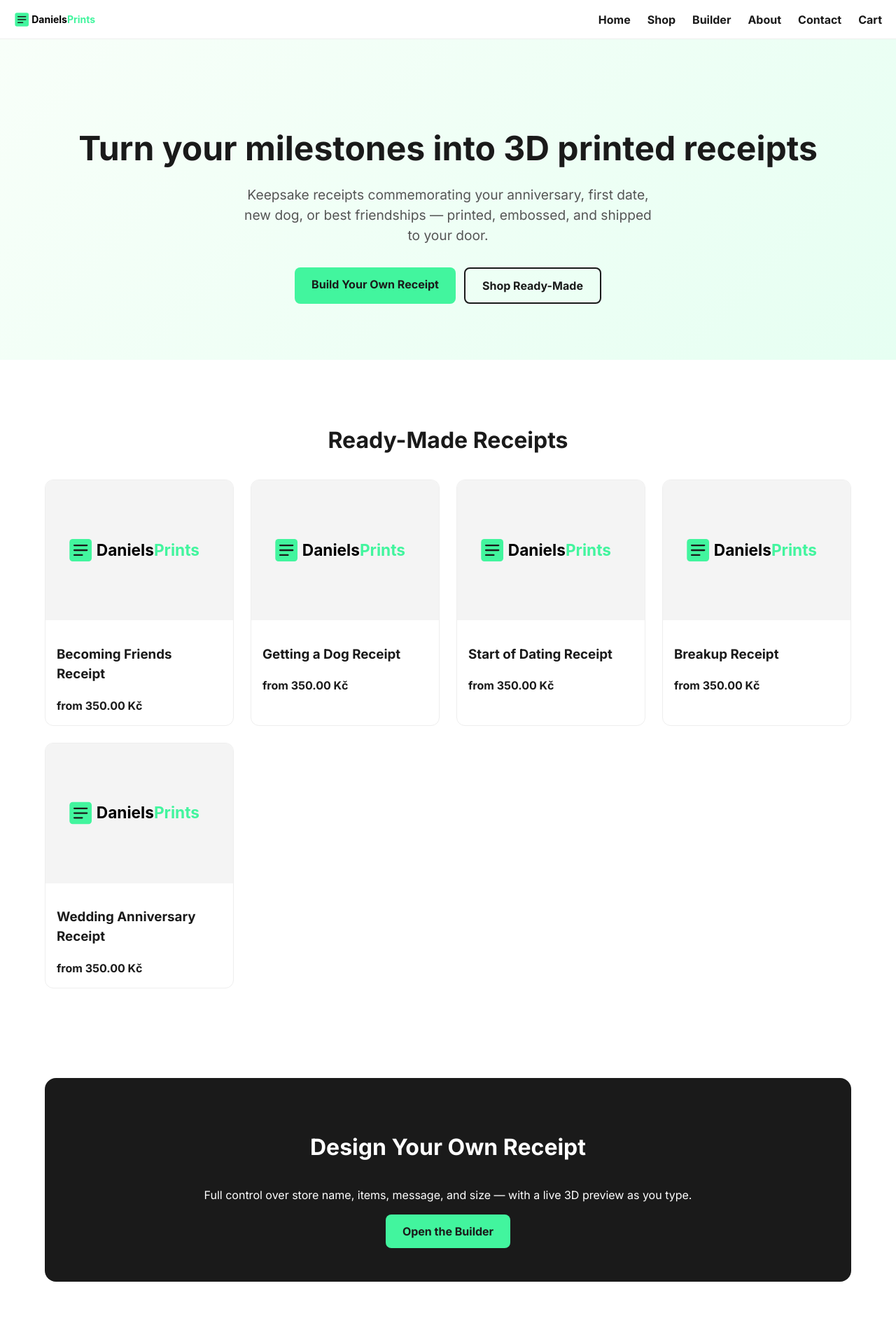
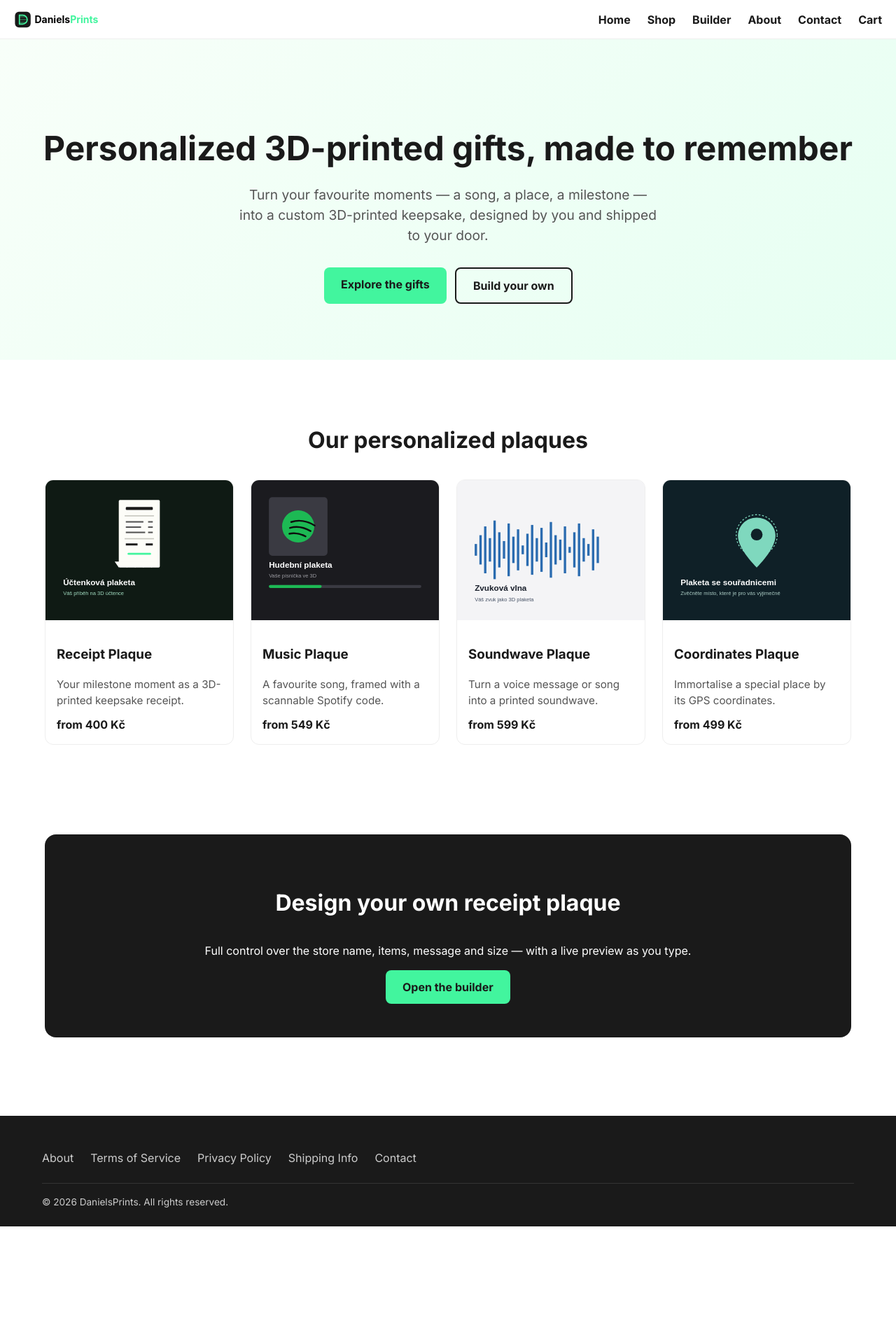
Before and after one commit to Danas2008/shop-danielshop, a Django app: page / in a window 1280 px wide. Shown: the top 1920 px of the page at 70% size. After the commit the page ends 1752 px from the top, so only its background shows below. Run offline with Django 5.2, Linux system fonts and the light colour scheme; data comes from the database, SQL or seed files in the repository.

Commit message:
Redesign landing page as multi-product showcase and refresh logo
Replace the receipt-only home page with a generic 'personalized 3D-printed
gifts' hero and an equal-weight grid of all four product types (receipt,
music, soundwave, coordinates), each with its SVG art, pitch, starting
price and link. Add a matching receipt-plaque placeholder SVG. Redesign
the logo from a receipt-roll icon to a layered 'D' monogram (3D-print
layer motif) that still reads at favicon size. Keep the builder CTA.

Co-Authored-By: Claude Sonnet 5 <noreply@anthropic.com>

```diff
--- a/core_views.py
+++ b/core_views.py
@@ -1,13 +1,42 @@
 from django.shortcuts import render
 from django.contrib import messages
-
-from products.models import Product
+from django.urls import reverse
+from django.utils.translation import gettext as _
 
 
 def home(request):
-    ready_made = Product.objects.filter(category=Product.CATEGORY_READY_MADE, is_active=True)[:5]
-    stl_models = Product.objects.filter(category=Product.CATEGORY_CUSTOM_STL, is_active=True)[:6]
-    return render(request, "home.html", {"ready_made": ready_made, "stl_models": stl_models})
+    # Showcase all four personalized-gift product types with equal weight.
+    showcase = [
+        {
+            "name": _("Receipt Plaque"),
+            "pitch": _("Your milestone moment as a 3D-printed keepsake receipt."),
+            "price": 400,
+            "url": reverse("builder:index"),
+            "image": "images/products/receipt_plaque.svg",
+        },
+        {
+            "name": _("Music Plaque"),
+            "pitch": _("A favourite song, framed with a scannable Spotify code."),
+            "price": 549,
+            "url": reverse("producttype:music_plaque"),
+            "image": "images/products/music_plaque.svg",
+        },
+        {
+            "name": _("Soundwave Plaque"),
+            "pitch": _("Turn a voice message or song into a printed soundwave."),
+            "price": 599,
+            "url": reverse("producttype:soundwave_plaque"),
+            "image": "images/products/soundwave_plaque.svg",
+        },
+        {
+            "name": _("Coordinates Plaque"),
+            "pitch": _("Immortalise a special place by its GPS coordinates."),
+            "price": 499,
+            "url": reverse("producttype:gps_plaque"),
+            "image": "images/products/gps_plaque.svg",
+        },
+    ]
+    return render(request, "home.html", {"showcase": showcase})
 
 
 def about(request):
--- a/templates/home.html
+++ b/templates/home.html
@@ -1,55 +1,37 @@
 {% extends "base.html" %}
-{% load static %}
+{% load static i18n %}
 
 {% block content %}
 <section class="hero">
-  <h1>Turn your milestones into 3D printed receipts</h1>
-  <p>Keepsake receipts commemorating your anniversary, first date, new dog, or best friendships — printed, embossed, and shipped to your door.</p>
+  <h1>{% trans "Personalized 3D-printed gifts, made to remember" %}</h1>
+  <p>{% trans "Turn your favourite moments — a song, a place, a milestone — into a custom 3D-printed keepsake, designed by you and shipped to your door." %}</p>
   <div style="display:flex;justify-content:center;gap:0.75rem;flex-wrap:wrap;">
-    <a href="{% url 'builder:index' %}" class="btn btn-primary">Build Your Own Receipt</a>
-    <a href="{% url 'products:list' %}" class="btn btn-outline">Shop Ready-Made</a>
+    <a href="#products" class="btn btn-primary magnetic">{% trans "Explore the gifts" %}</a>
+    <a href="{% url 'builder:index' %}" class="btn btn-outline magnetic">{% trans "Build your own" %}</a>
   </div>
 </section>
 
-<section class="section container">
-  <h2>Ready-Made Receipts</h2>
+<section class="section container" id="products">
+  <h2>{% trans "Our personalized plaques" %}</h2>
   <div class="grid">
-    {% for product in ready_made %}
-    <a href="{{ product.get_absolute_url }}" class="card">
-      {% if product.image %}<img src="{{ product.image.url }}" alt="{{ product.name }}">{% else %}<img src="{% static 'images/logo.svg' %}" alt="{{ product.name }}" style="object-fit:contain;padding:2rem;">{% endif %}
+    {% for item in showcase %}
+    <a href="{{ item.url }}" class="card">
+      <img src="{% static item.image %}" alt="{{ item.name }}">
       <div class="card-body">
-        <h3>{{ product.name }}</h3>
-        <div class="card-price">from {{ product.price_base_czk }} Kč</div>
+        <h3>{{ item.name }}</h3>
+        <p style="color:#555;font-size:0.95rem;margin:0.35rem 0 0.6rem;">{{ item.pitch }}</p>
+        <div class="card-price">{% trans "from" %} {{ item.price }} Kč</div>
       </div>
     </a>
-    {% empty %}
-    <p>Ready-made receipts coming soon.</p>
     {% endfor %}
   </div>
 </section>
 
 <section class="section container">
   <div class="cta-banner">
-    <h2>Design Your Own Receipt</h2>
-    <p>Full control over store name, items, message, and size — with a live 3D preview as you type.</p>
-    <a href="{% url 'builder:index' %}" class="btn btn-primary">Open the Builder</a>
-  </div>
-</section>
-
-<section class="section container">
-  <h2>Custom STL Models</h2>
-  <div class="grid">
-    {% for product in stl_models %}
-    <a href="{{ product.get_absolute_url }}" class="card">
-      {% if product.image %}<img src="{{ product.image.url }}" alt="{{ product.name }}">{% else %}<img src="{% static 'images/logo.svg' %}" alt="{{ product.name }}" style="object-fit:contain;padding:2rem;">{% endif %}
-      <div class="card-body">
-        <h3>{{ product.name }}</h3>
-        <div class="card-price">{{ product.price_base_czk }} Kč</div>
-      </div>
-    </a>
-    {% empty %}
-    <p>STL models coming soon.</p>
-    {% endfor %}
+    <h2>{% trans "Design your own receipt plaque" %}</h2>
+    <p>{% trans "Full control over the store name, items, message and size — with a live preview as you type." %}</p>
+    <a href="{% url 'builder:index' %}" class="btn btn-primary magnetic">{% trans "Open the builder" %}</a>
   </div>
 </section>
 {% endblock %}
```
Also changed, not shown: static/images/logo.svg, static/images/products/receipt_plaque.svg (added).
